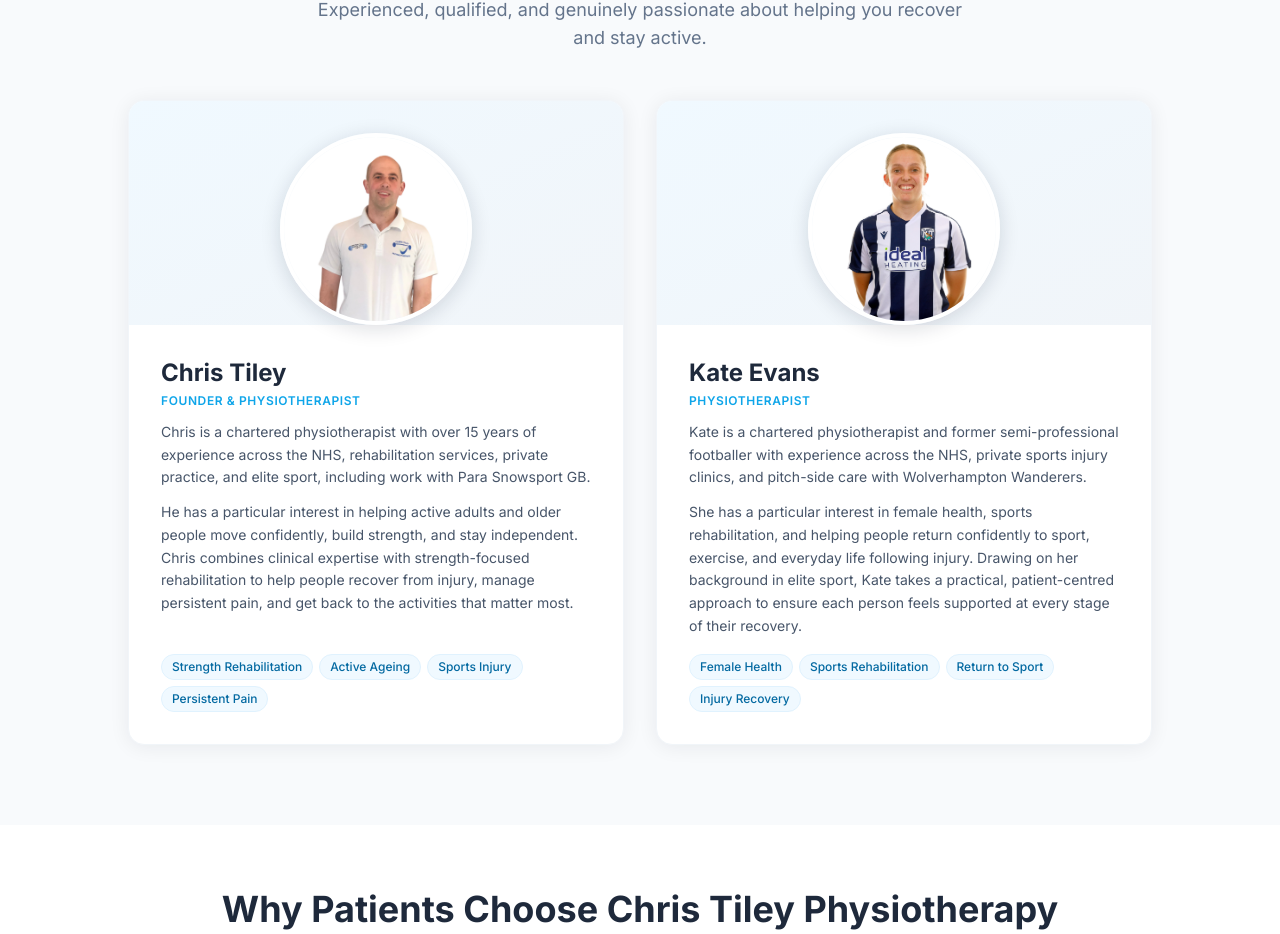
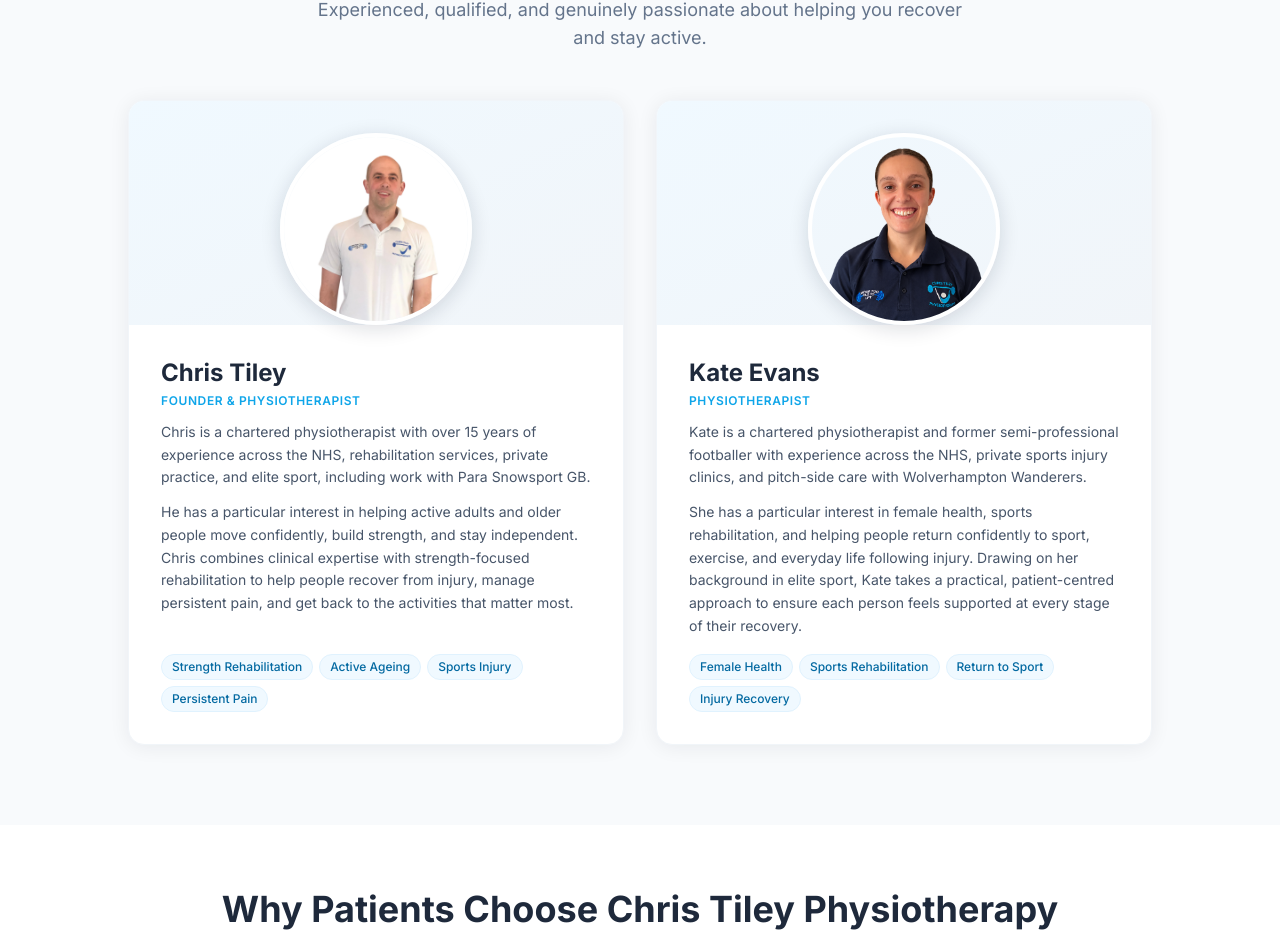
Before and after one commit to CTPhysio/CTPhysio, a React (Vite) app: page /about in a window 1280 px wide. Shown: the part 1390-2324 px from the top of the page. Built offline with nearby package versions, Linux system fonts and the light colour scheme.

Commit message:
Updated Team.tsx

```diff
--- a/src/components/Team.tsx
+++ b/src/components/Team.tsx
@@ -217,7 +217,7 @@ const Team: React.FC = () => {
               <div className="bg-gradient-to-br from-sky-50 to-slate-100 px-6 pt-8 pb-0 flex justify-center">
                 <div className="w-40 h-40 sm:w-48 sm:h-48 rounded-full border-4 border-white shadow-[0_4px_20px_rgba(15,23,42,0.14)] overflow-hidden">
                   <img
-                    src="/1000083369.jpg"
+                    src="/Kate_Headshot_No_Background.png"
                     alt="Kate Evans - Physiotherapist"
                     style={{
                       width: '100%',
```
